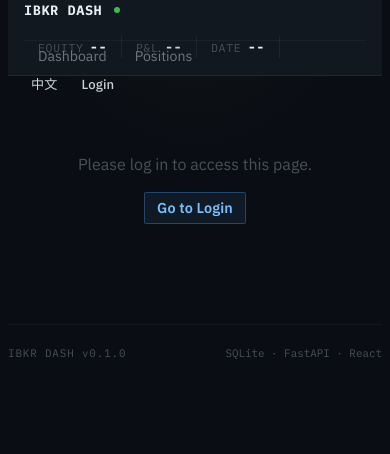
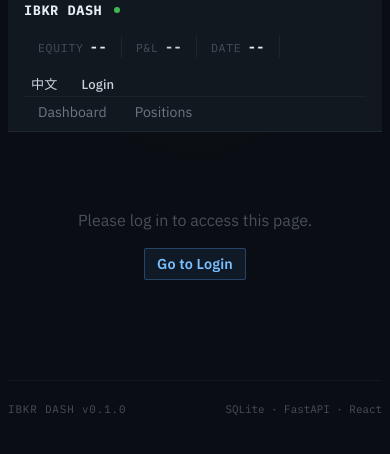
Before and after one commit to XUranus/ibkr-dash, a React (Vite) app in the folder frontend/: page /admin/settings in a window 390 px wide. Shown: the top 454 px of the page. Built offline with nearby package versions, Linux system fonts and the light colour scheme; no server answers.

Commit message:
fix: header overlapping nav tabs on mobile
Top bar had fixed height:40 that couldn't grow when content wrapped.
Change to minHeight:40 so it expands naturally. Also tighten gap
and add white-space:nowrap to nav for clean scrolling.

```diff
--- a/frontend/src/components/AppHeader.tsx
+++ b/frontend/src/components/AppHeader.tsx
@@ -83,7 +83,7 @@
           alignItems: 'center',
           justifyContent: 'space-between',
           gap: 16,
-          height: 40,
+          minHeight: 40,
           flexWrap: 'wrap',
         }}>
           {/* Left: title */}
--- a/frontend/src/styles/base.css
+++ b/frontend/src/styles/base.css
@@ -636,9 +636,10 @@
   .grid-2col { grid-template-columns: 1fr; }
   .grid-3col { grid-template-columns: 1fr; }
 
-  /* Header: hide account metrics strip, scrollable nav */
+  /* Header: compact top bar, hide metrics strip, scrollable nav */
+  header > div:first-child { gap: 8; }
   header > div > div:nth-child(2) { display: none; }
-  header nav { overflow-x: auto; -webkit-overflow-scrolling: touch; }
+  header nav { overflow-x: auto; -webkit-overflow-scrolling: touch; white-space: nowrap; }
   header nav::-webkit-scrollbar { display: none; }
 }
 
```
